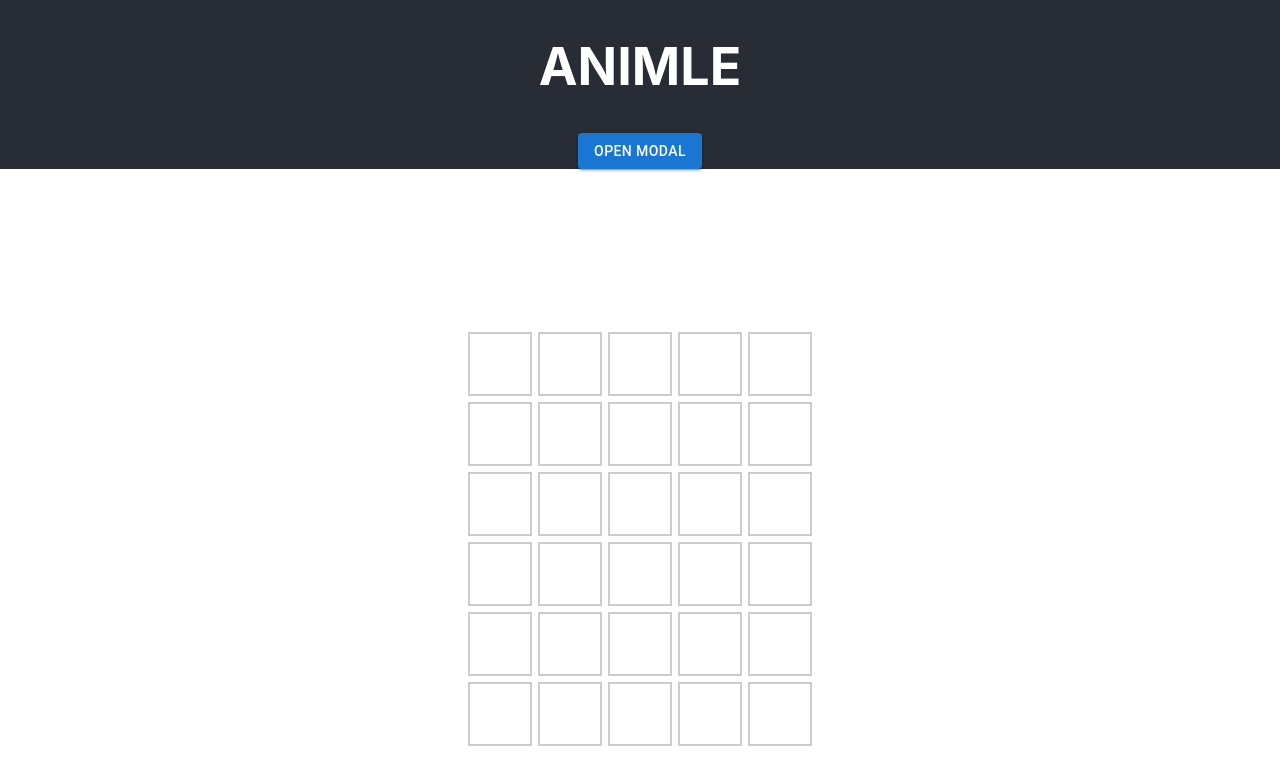
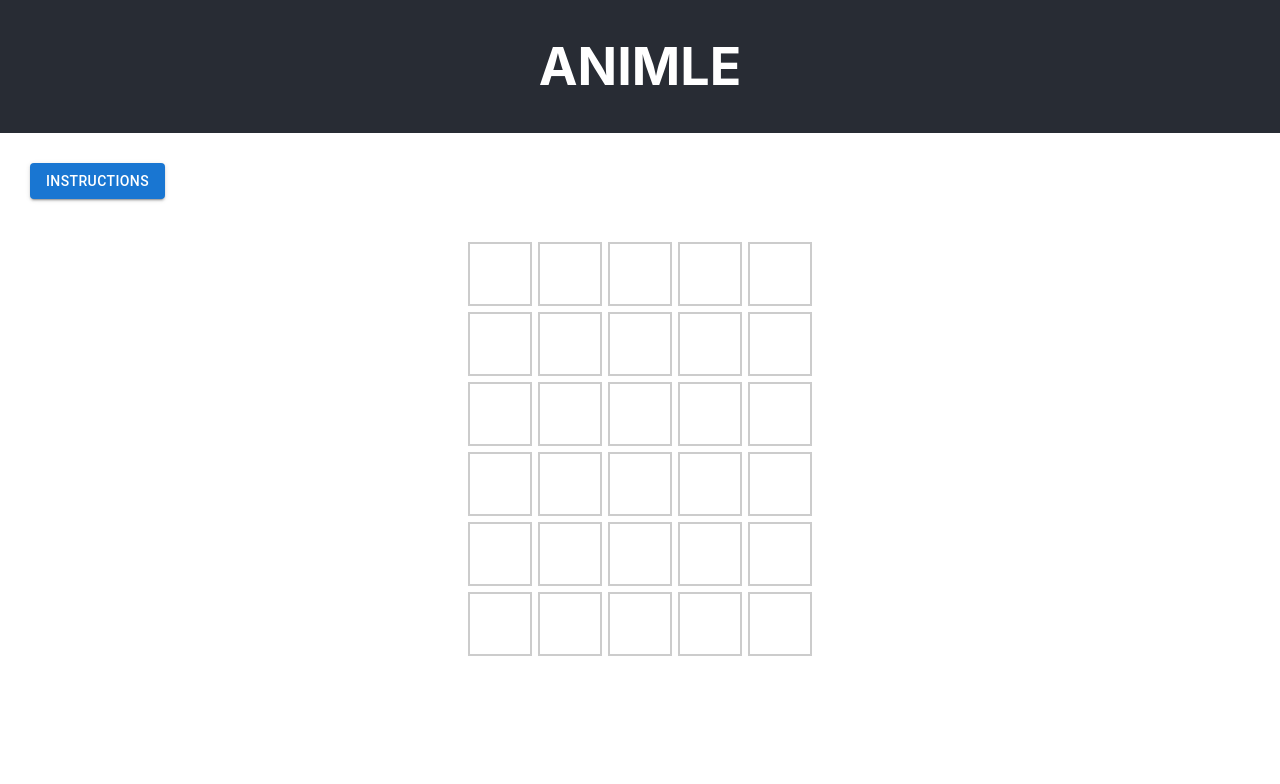
Before and after one commit to lorcanmc/WordleIdea, a React (Create React App) app: page / in a window 1280 px wide. Shown: the top 784 px of the page. Built offline with nearby package versions, Linux system fonts and the light colour scheme.

Commit message:
instructions added

```diff
--- a/src/comp/App/App.css
+++ b/src/comp/App/App.css
@@ -11,9 +11,12 @@
   font-size: calc(10px + 2vmin);
   color: white;
 }
+.modalcontainer {
+  margin: 30px;
+}
 
 .grid {
-  margin: 20vh auto;
+  margin: 5vh auto;
 
   /* border: 1px black solid; */
   display: flex;
@@ -29,8 +32,10 @@
 .modal {
   position:absolute;
   background-color: white;
-  width: 400px;
+  width: 40%;
   display: 'flex';
   align-items: 'center';
   justify-content: 'center';
+  top: 50%;
+  left: 30%;
 }
--- a/src/comp/App/App.js
+++ b/src/comp/App/App.js
@@ -3,6 +3,7 @@ import { useState } from "react";
 import { useEventListener } from "../../hooks/index.js";
 import Grid from "../Grid";
 import Header from "../Header";
+import SimpleModal from "../Modal/index.js";
 import "./App.css";
 
 const COLORS = {
@@ -105,6 +106,10 @@ function App() {
   return (
     <div className="App">
       <Header></Header>
+      <div className="modalcontainer">
+        <SimpleModal></SimpleModal>
+      </div>
+
       <Grid gridFormatting={gridFormatting}></Grid>
     </div>
   );
--- a/src/comp/Header/index.js
+++ b/src/comp/Header/index.js
@@ -6,7 +6,7 @@ export default function Header() {
   return (
     <header className="App-header">
       <h1>ANIMLE</h1>
-      <SimpleModal></SimpleModal>
+
     </header>
   );
 }
--- a/src/comp/Modal/index.js
+++ b/src/comp/Modal/index.js
@@ -1,16 +1,16 @@
 import React from "react";
 // import { makeStyles } from '@material-ui/core/styles';
-import Button from '@mui/material/Button';
-import Modal from '@mui/material/Modal';
-import Box  from '@mui/material/Box';
-import Typography  from '@mui/material/Typography';
+import Button from "@mui/material/Button";
+import Modal from "@mui/material/Modal";
+import Box from "@mui/material/Box";
+import Typography from "@mui/material/Typography";
 
-function rand() {
-    return Math.round(Math.random() * 20) - 10;
-}
+// function rand() {
+//     return Math.round(Math.random() * 20) - 10;
+// }
 function getModalStyle() {
-    const top = 50 + rand();
-    const left = 50 + rand();
+  const top = 50;
+  const left = 50;
   return {
     top: `${top}%`,
     left: `${left}%`,
@@ -33,7 +33,7 @@ function getModalStyle() {
 // }));
 export default function SimpleModal() {
   // const classes = useStyles();
-    const [modalStyle] = React.useState(getModalStyle);
+  // const [modalStyle] = React.useState(getModalStyle);
   const [open, setOpen] = React.useState(false);
   const handleOpen = () => {
     setOpen(true);
@@ -44,7 +44,7 @@ export default function SimpleModal() {
   return (
     <div>
       <Button variant="contained" color="primary" onClick={handleOpen}>
-                Open Modal
+        Instructions
       </Button>
       <Modal
         aria-labelledby="simple-modal-title"
@@ -52,11 +52,15 @@ export default function SimpleModal() {
         open={open}
         onClose={handleClose}
       >
-                <div style={modalStyle} className="modal">
+        <div className="modal">
           <div></div>
-                    <h2>Simple React Modal</h2>
           <p>
-                        Lorem ipsum dolor sit amet, consectetur adipiscing elit. Morbi accumsan odio enim, non pharetra est ultrices et.
+            Guess the <b>animal</b> in 6 tries
+          </p>
+          <p>Each guess must be 5 letters</p>
+          <p>
+            After each guess the color of the tiles will change to show you how
+            close your guess was to the animal name
           </p>
         </div>
       </Modal>
```
Lines whose indentation alone changed are shown as unchanged.
